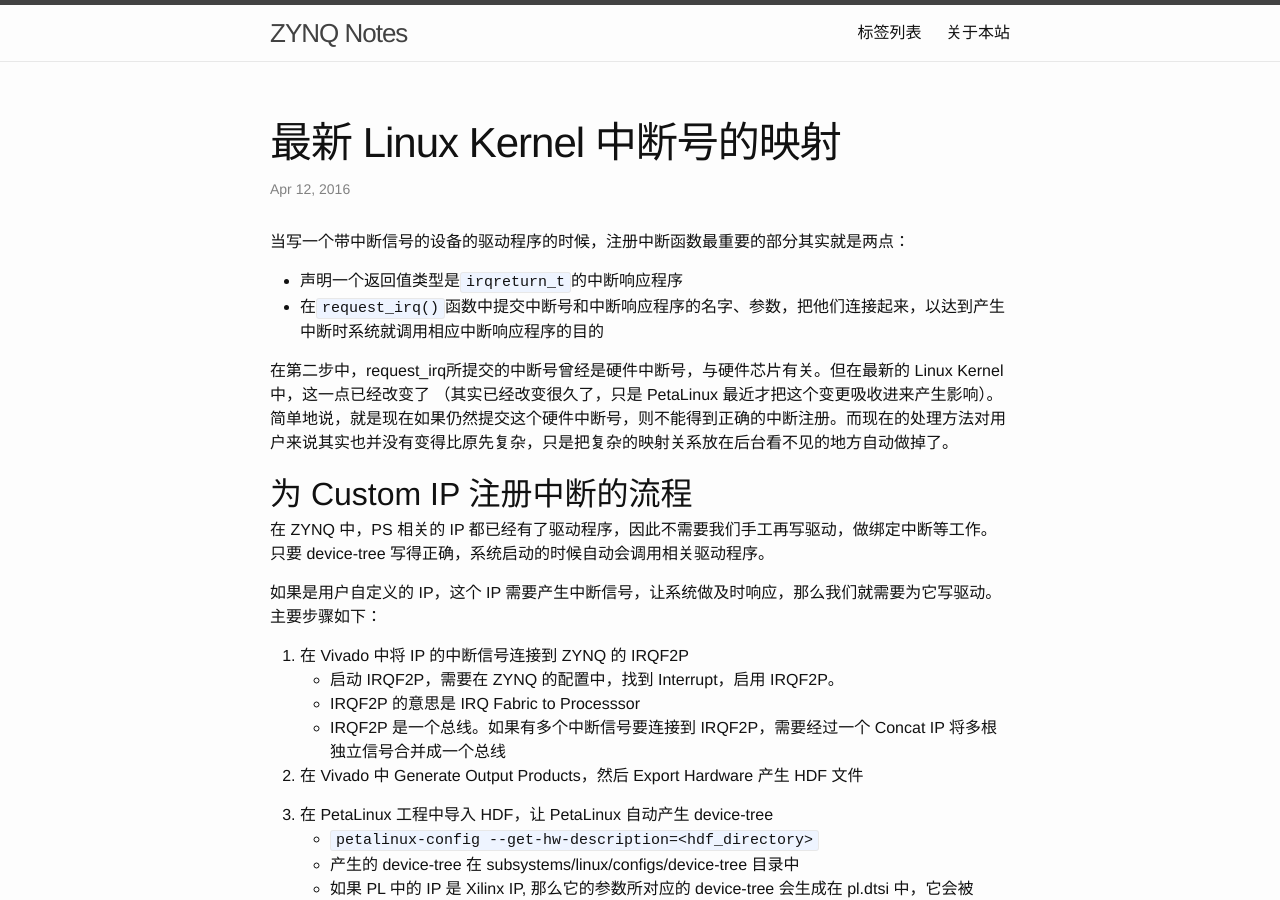
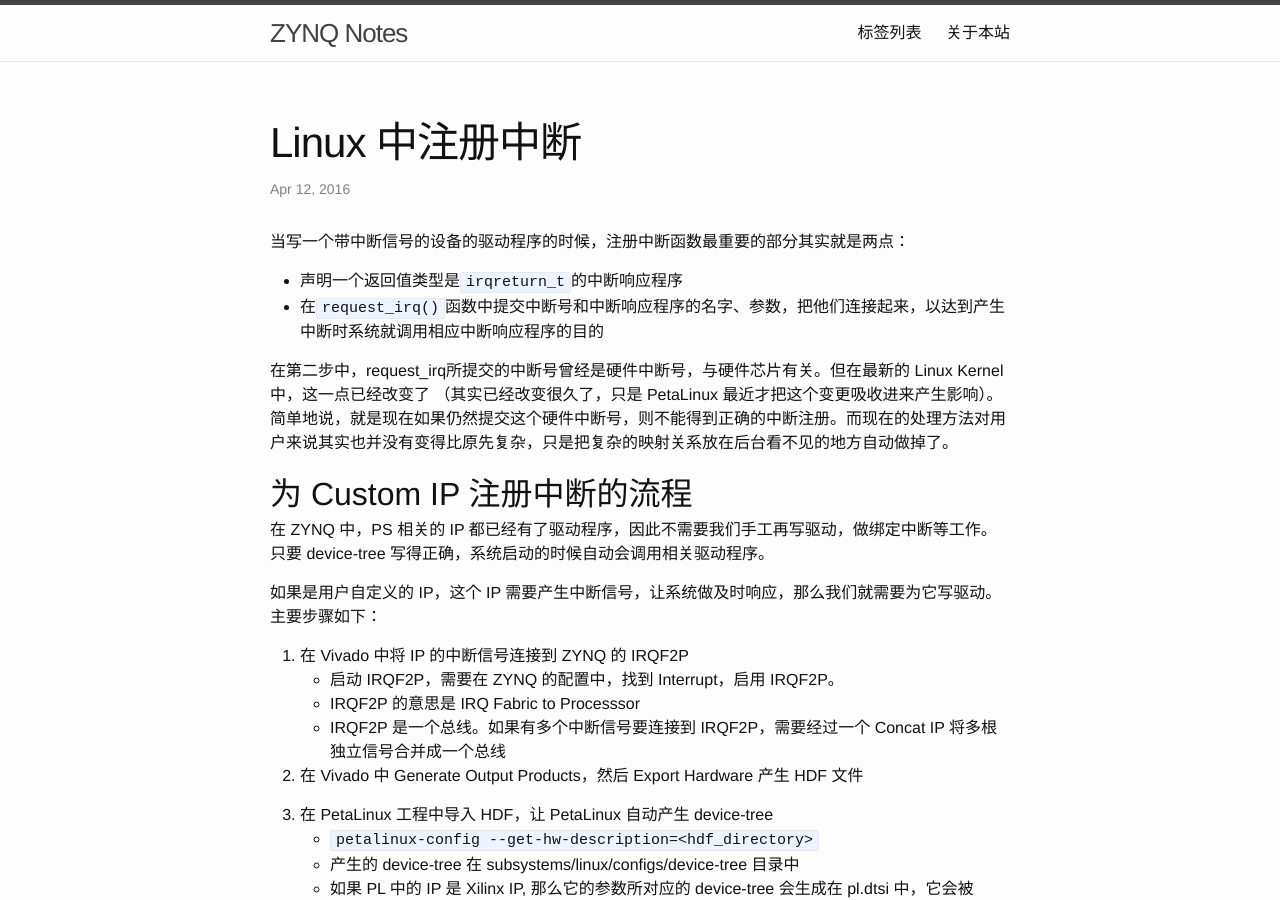
Before and after one commit to zynqnotes/zynqnotes.github.io, a Jekyll site: the page built from _posts/2016-04-12-linux-irq-mapping.md, in a window 1280 px wide and 900 px high. Built offline with Jekyll 4.4.1, drawn with Linux system fonts in a browser that asks for light colours.

Commit message:
try fix code highlight and change title

````diff
--- a/_posts/2016-04-12-linux-irq-mapping.md
+++ b/_posts/2016-04-12-linux-irq-mapping.md
@@ -1,6 +1,6 @@
 ---
 layout: post
-title:  "最新 Linux Kernel 中断号的映射"
+title:  "Linux 中注册中断"
 date:   2016-04-12 08:00:00
 categories: Experiences
 tags:
@@ -58,6 +58,7 @@
 一个使用 AXI Timer 作为 Custom IP 的例子。
 
 device-tree in pl.dtsi
+
 ```
 / {
 	amba_pl: amba_pl {
@@ -86,6 +87,7 @@
 ```
 
 Kernel Module
+
 ```c
 /*  intr_example.c - The simplest kernel module.
  */
````
